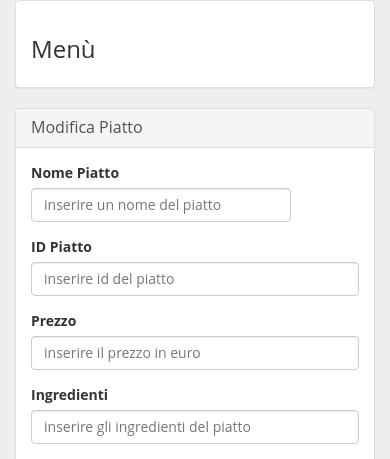
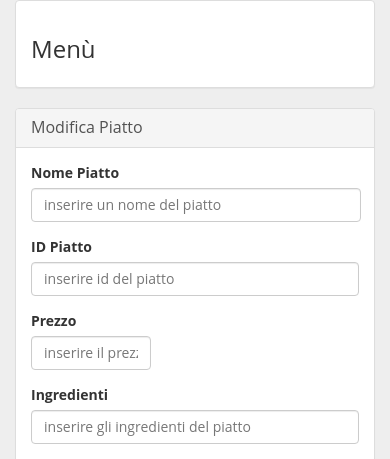
Before and after one commit to lteu/fastmenu_html, a PHP site: page /backend.php in a window 390 px wide. Shown: the top 459 px of the page. Run offline with PHP 8.4, Linux system fonts and the light colour scheme; data that the repository does not hold is empty.

Commit message:
textfield different length, js sum overflow bug fixed

```diff
--- a/css/style.css
+++ b/css/style.css
@@ -47,7 +47,10 @@ body {
     box-shadow: none;
   }
   #nomepiatto{
-    width: 260px;
+    width: 330px;
+  }
+  #prezzopiatto{
+    width: 120px;
   }
 }
 
--- a/js/table.js
+++ b/js/table.js
@@ -177,7 +177,7 @@ function prezzototale(){
   $(".prezzosingolo").each(function(){
     costo += parseFloat($(this).text());
   });
-  $(".prezzototale").text(costo);
+  $(".prezzototale").text(costo.toFixed(2));
 }
 
 
```
